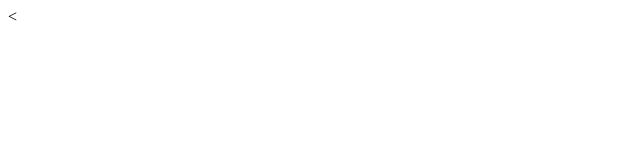
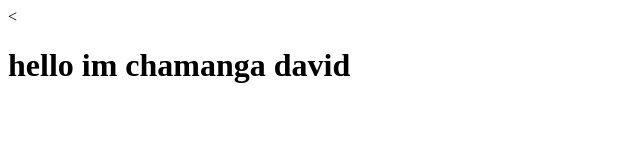
Before and after one commit to UmoyoPrintex/git-one, a plain HTML site: page index.html in a window 1280 px wide. Shown: the whole page, without its empty margins (0-640 px from the left). Drawn offline with Linux system fonts and the light colour scheme.

Commit message:
added h1 title

```diff
--- a/index.html
+++ b/index.html
@@ -5,6 +5,6 @@
     <title>HERE CHAMZ</title>
   </head>
   <body>
-
+<h1>hello im chamanga david</h1>
   </body>
 </html>
```
